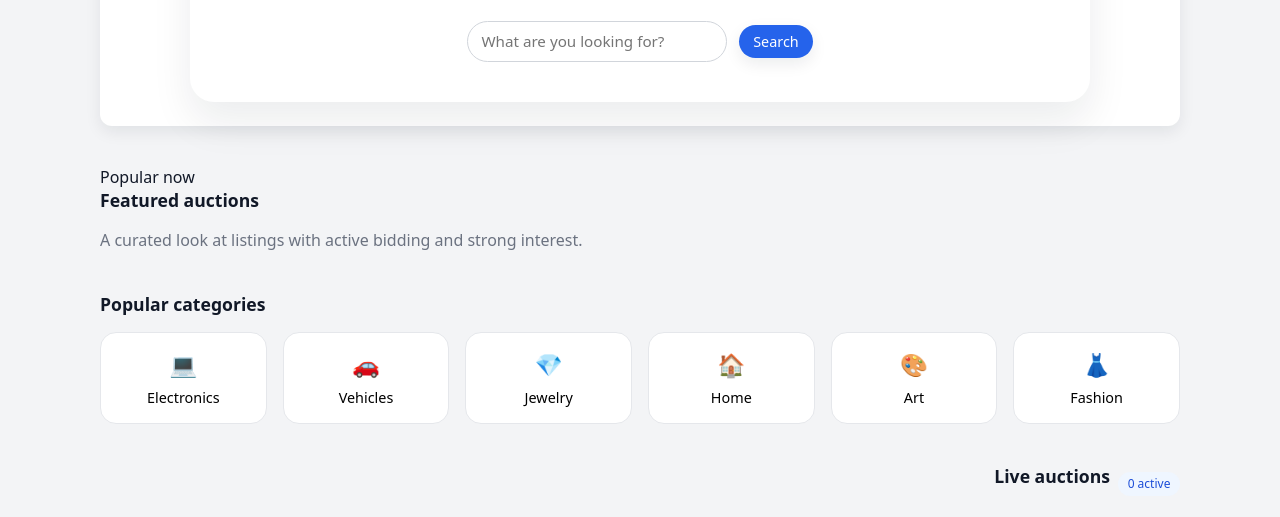
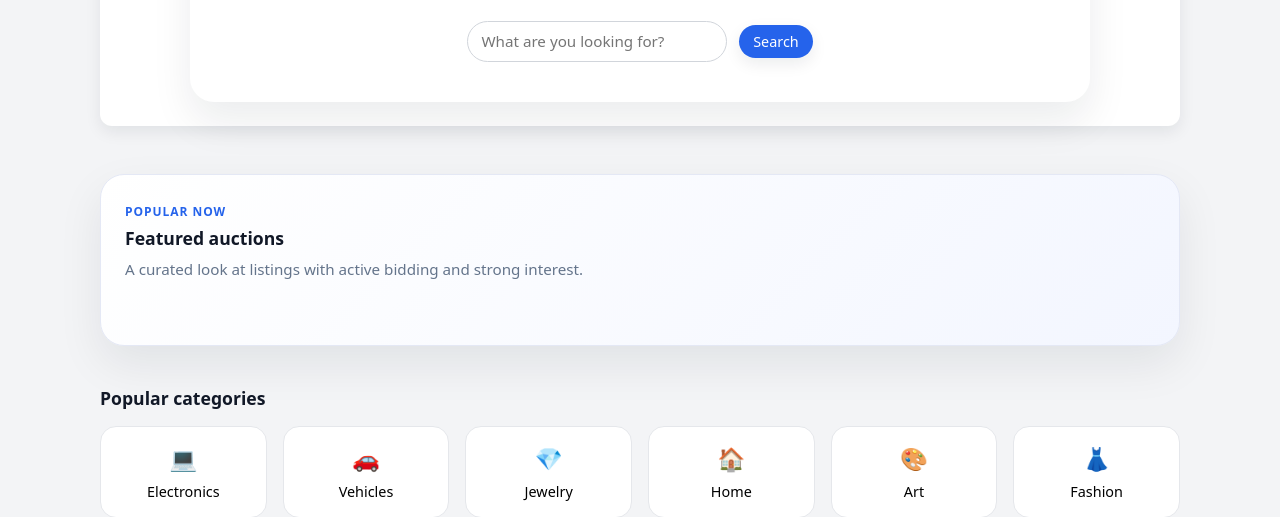
Before and after one commit to adring93/semester-project-2, a plain HTML site: page index.html in a window 1280 px wide. Shown: the part 284-801 px from the top of the page. Drawn offline with Linux system fonts and the light colour scheme; no server answers.

Commit message:
Refactor CSS for home page layout and styling

```diff
--- a/assets/css/pages/home.css
+++ b/assets/css/pages/home.css
@@ -56,6 +56,61 @@
   margin-bottom: 1rem;
 }
 
+.section-intro {
+  max-width: 620px;
+  margin: -0.5rem 0 0;
+  color: #64748b;
+  font-size: 0.95rem;
+}
+
+.featured-section {
+  margin-top: 3rem;
+  padding: 1.5rem;
+  background: linear-gradient(135deg, #ffffff 0%, #f3f6ff 100%);
+  border: 1px solid #e4e8f5;
+  border-radius: 24px;
+  box-shadow: 0 18px 45px rgba(15, 23, 42, 0.08);
+}
+
+.featured-header {
+  display: flex;
+  justify-content: space-between;
+  align-items: end;
+  gap: 1rem;
+  margin-bottom: 1.25rem;
+}
+
+.featured-kicker {
+  display: inline-flex;
+  margin-bottom: 0.4rem;
+  color: #2563eb;
+  font-size: 0.75rem;
+  font-weight: 700;
+  letter-spacing: 0.08em;
+  text-transform: uppercase;
+}
+
+.featured-carousel {
+  display: grid;
+  grid-auto-flow: column;
+  grid-auto-columns: minmax(260px, 1fr);
+  gap: 1rem;
+  overflow-x: auto;
+  padding: 0.25rem 0 1rem;
+  scroll-snap-type: x mandatory;
+  scrollbar-width: thin;
+}
+
+.featured-carousel > * {
+  scroll-snap-align: start;
+}
+
+.featured-carousel .listing-card {
+  height: 100%;
+  border: 1px solid #dfe5f4;
+  box-shadow: 0 14px 32px rgba(15, 23, 42, 0.1);
+}
+
 .category-grid {
   display: grid;
   grid-template-columns: repeat(auto-fit, minmax(140px, 1fr));
@@ -79,6 +134,11 @@
 .category-pill:hover {
   border-color: #2563eb;
   box-shadow: 0 10px 24px rgba(37, 99, 235, 0.12);
+}
+
+.category-pill.active {
+  border-color: #2563eb;
+  background: #eff6ff;
 }
 
 .category-emoji {
@@ -186,6 +246,12 @@
   color: #475569;
 }
 
+@media (min-width: 900px) {
+  .featured-carousel {
+    grid-auto-columns: calc((100% - 3rem) / 4);
+  }
+}
+
 @media (max-width: 900px) {
   .hero-card {
     padding: 2rem 1.5rem;
@@ -204,8 +270,12 @@
   .hero-title {
     font-size: 1.8rem;
   }
+
+  .featured-section {
+    padding: 1rem;
   }
-.category-pill.active {
-    border-color: #2563eb;
-    background: #eff6ff;
+
+  .featured-carousel {
+    grid-auto-columns: minmax(240px, 85%);
   }
+}
```
Lines whose indentation alone changed are shown as unchanged.
